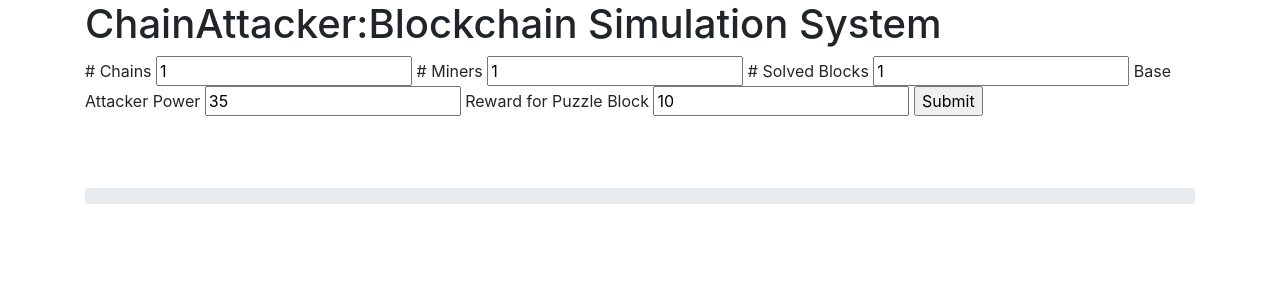
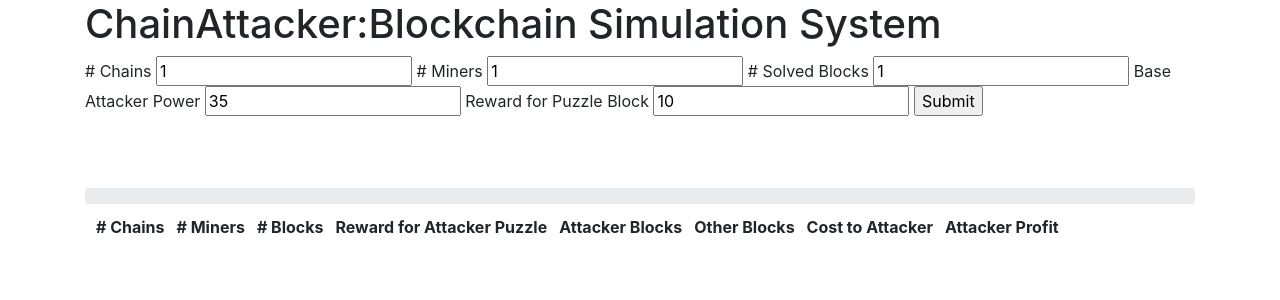
Before and after one commit to hammadhaleem/bitcoin-attack-simulation, a Flask app: page / in a window 1280 px wide. Shown: the top 300 px of the page. Run offline with Flask 2, Linux system fonts and the light colour scheme; lists and menus that the app fills with data are empty; some libraries are stand-ins or nearby versions.

Commit message:
Changed Display system

```diff
--- a/server/chain_elements.py
+++ b/server/chain_elements.py
@@ -220,9 +220,8 @@ def chain_powers(chain, current_power, miner_id):
 
 	chain_info = chain_power_allocated[chain]
 
-
 	powers = [ int(chain_info[miner]) for miner in chain_info.keys()]
-
+	chains[chain]['total_power'] = sum(powers)
 	# print((powers,float(current_power) / sum(powers) ))
 	return jsonify(data={
 		'relative_power' : float(current_power) / sum(powers),
--- a/server/templates/miner.html
+++ b/server/templates/miner.html
@@ -8,7 +8,11 @@
 
 
     <script src='https://cdnjs.cloudflare.com/ajax/libs/jquery/3.2.1/jquery.min.js'></script>
-
+    <style>
+    td {
+      text-align: center
+    }
+    </style>
 
 
 </head>
@@ -33,11 +37,19 @@
      <table id='Account' style="border-collapse: separate; border-spacing: 10px;">
      </table>
    </div>
+   <div id='Results'>
+     <table id='RoundsSummary' style="border-collapse: separate;align:center; border-spacing: 10px;">
+     </table>
+   </div>
 </div>
 
 </body>
 <script>
+Done = false
+$("#RoundsSummary").append("<tr><th> # Chains </th><th> # Miners </th><th> # Blocks </th><th> Reward for Attacker Puzzle </th><th> Attacker Blocks </th><th> Other Blocks </th><th> Cost to Attacker </th><th> Attacker Profit </th></tr>")
 function sendParameters() {
+  Done = false
+  $("#Account").empty()
   data = {
     'Chains': parseInt($("#Chains").val()),
     'Miners': parseInt($("#Miners").val()),
@@ -53,6 +65,7 @@ function sendParameters() {
     startSimulation();
     $("#LedgerProgress").width("0%")
     $("#LedgerProgressText").text("Complete")
+    alert("COMPLETE")
   })
 }
 
@@ -65,22 +78,24 @@ function updateLedgerProgress(Found) {
 }
 function startSimulation() {
   $.get('http://localhost:5000/ledger',function(result) {
+    if(!Done) {
       accountInfo = eval(result)['data']['account']
       sequenceInfo = eval(result)['data']['sequence']
       //$("#Ledger").empty().append(JSON.stringify(sequenceInfo))
       // Account Table
       totalCoins = 0
       attacker = eval(result)['data']['attacker']
-    $("#Account").empty().append("<tr><th>ID</th><th>Chain</th><th> Blocks Mined </th></tr>")
+      $("#Account").empty().append("<tr><th>ID</th><th> Blocks Mined </th></tr>")
+      totalBlocksOfOthers = 0
+      totalBlocksAttacker = 0
+      costToAttacker = 0
       for (var i in accountInfo) {
         ids = Object.keys(accountInfo[i])
-      totalBlocksOfOthers = 0
-      costToAttacker = 0
         for(var j = 0; j < ids.length; j++) {
           if(ids[j] == attacker) {
+            totalBlocksAttacker = parseInt(accountInfo[i][ids[j]]['coins']/10)
             $("#Account").append("<tr>")
             $("#Account").append("<td style='color:red'>"+ids[j] + "</td>")
-          $("#Account").append("<td>"+i+"</td>")
             $("#Account").append("<td>"+parseInt(accountInfo[i][ids[j]]['coins']/10) + "</td>")
             //$("#Account").append("<td>"+accountInfo[i][ids[j]]['power'] + "</td>")
             $("#Account").append("</tr>")
@@ -98,7 +113,6 @@ function startSimulation() {
     if(totalBlocksOfOthers > 0) {
       $("#Account").append("<tr>")
       $("#Account").append("<td> Other Miners </td>")
-      $("#Account").append("<td> 1 </td>")
       $("#Account").append("<td>"+totalBlocksOfOthers + "</td>")
     //  $("#Account").append("<td>"+accountInfo[i][ids[j]]['power'] + "</td>")
       $("#Account").append("</tr>")
@@ -106,13 +120,41 @@ function startSimulation() {
     if(costToAttacker > 0) {
       $("#Account").append("<tr>")
       $("#Account").append("<td> Cost to Attacker </td>")
-      $("#Account").append("<td>2</td>")
       $("#Account").append("<td>"+costToAttacker + "</td>")
     //  $("#Account").append("<td>"+accountInfo[i][ids[j]]['power'] + "</td>")
       $("#Account").append("</tr>")
     }
+    if ((totalBlocksAttacker - 7) >= totalBlocksOfOthers && (totalBlocksAttacker*10 - costToAttacker) > 0) {
+      Done = true
+      AddToResultsSummary(totalBlocksAttacker,totalBlocksOfOthers,costToAttacker)
+      //$("#Results").append("<h4>Attacker won, earning "+(totalBlocksAttacker*10) + " and losing " + costToAttacker + " for a profit of " + (totalBlocksAttacker*10 - costToAttacker) +"</h4>")
+    }
+    if ((totalBlocksAttacker + totalBlocksOfOthers) == parseInt($("#Blocks").val())) {
+      Done = true
+      AddToResultsSummary(totalBlocksAttacker,totalBlocksOfOthers,costToAttacker)
+      /*if(parseInt($("#Chains").val()) == 2) {
+        $("#Results").append("<h4> Attacker failed, costing him " + (costToAttacker - (totalBlocksAttacker*10)) + " </h4>")
+      } else {
+        $("#Results").append("<h4> Control Completed, achieved " + totalBlocksAttacker + " Blocks </h4>")
+      }*/
+    }
     updateLedgerProgress(totalCoins/10)
+  }
   })
+}
+
+function AddToResultsSummary(AttackerBlocks,OtherBlocks,AttackerCost) {
+  onlyOne = (parseInt($("#Chains").val()) == 1)
+  $("#RoundsSummary").append("<tr>")
+    $("#RoundsSummary").append("<td>" + $("#Chains").val() + " </td>")
+    $("#RoundsSummary").append("<td>" + $("#Miners").val() + " </td>")
+    $("#RoundsSummary").append("<td>" + $("#Blocks").val() + " </td>")
+    $("#RoundsSummary").append("<td>" + (onlyOne ? '-' : $("#Reward").val()) + " </td>")
+    $("#RoundsSummary").append("<td>" + AttackerBlocks + " </td>")
+    $("#RoundsSummary").append("<td>" + OtherBlocks + " </td>")
+    $("#RoundsSummary").append("<td>" + (onlyOne ? '-' : AttackerCost)  + " </td>")
+    $("#RoundsSummary").append("<td>" + (onlyOne ? '-' : AttackerBlocks*10 - AttackerCost) + " </td>")
+    $("#RoundsSummary").append("</tr>")
 }
 
 
```
Also changed, not shown: server/miner_code/miner.py (+15 -8 lines). Lines whose indentation alone changed are shown as unchanged.
